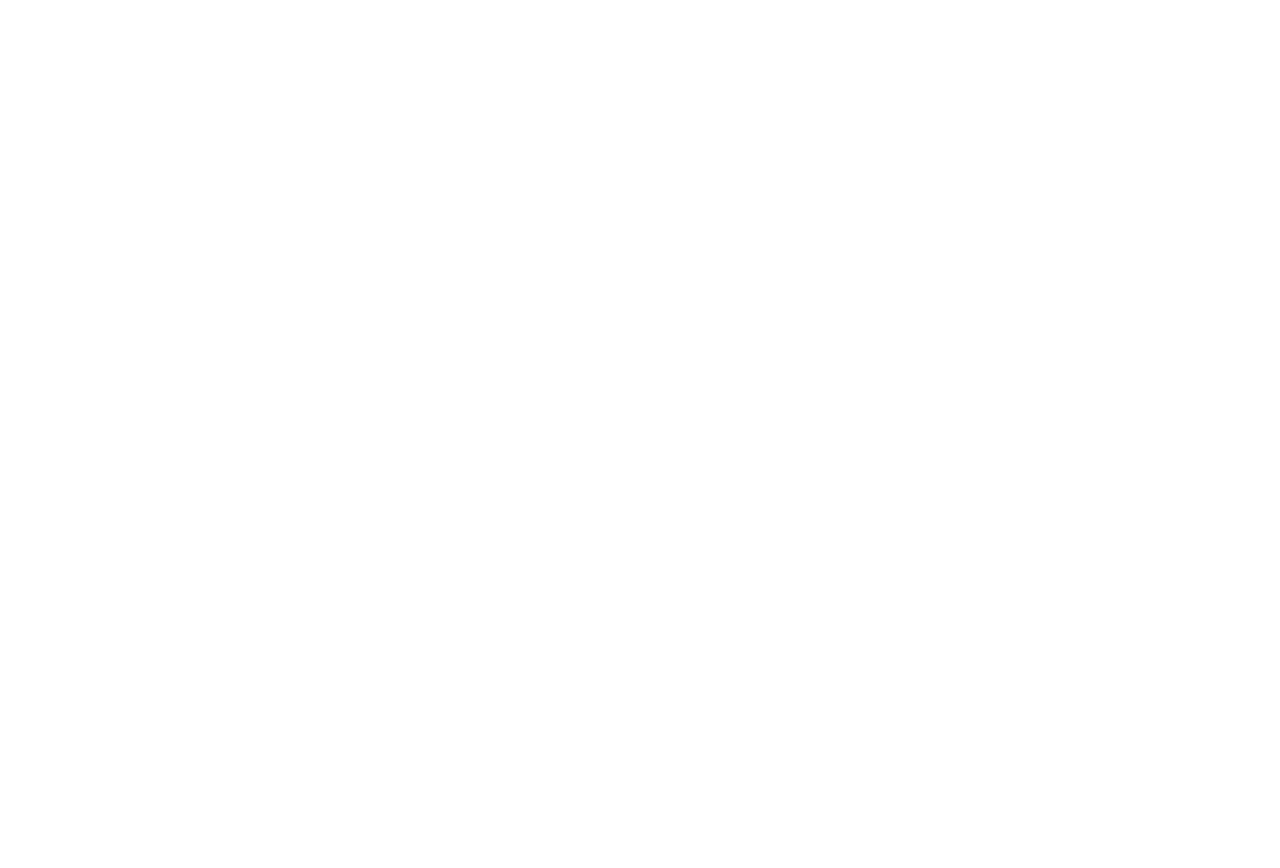
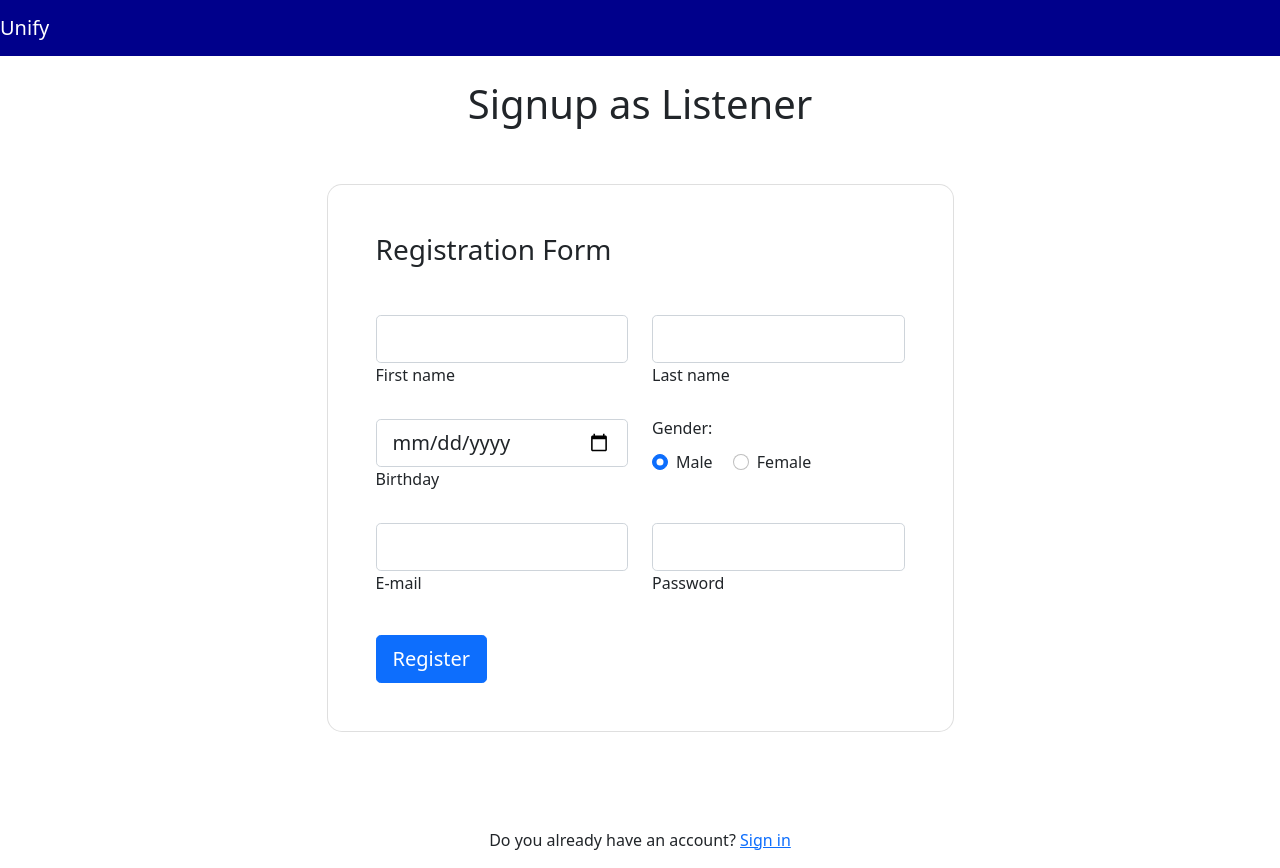
Before and after one commit to lorenzodemenia/PROJECT_BD2, a Flask app: page /signup_listener in a window 1280 px wide. Before the commit the page is empty. Before the commit the page ends 800 px from the top, so only its background shows below. Run offline with Flask 2, Linux system fonts and the light colour scheme.

Commit message:
Ho (in teoria, bisogna vedere) finito il form in html e bisogna fare l'inserimento sul backend in Python, faccio domani FANCULOOOOOOOOOO

```diff
--- a/app.py
+++ b/app.py
@@ -9,7 +9,7 @@ def index():
         return redirect(url_for('login'))#ALtrimenti lo faccio loggare
 
 #----------------------------------------------------Login--------------------------------------------------------------
-#Da fare: implementare l'hashing della password, fare differenza tra un listener e un artist
+#Da fare: implementare l'hashing della password, fare differenza tra un listener e un artist quando questo si logga
 
 
 @app.route("/login", methods=['GET', 'POST'])
@@ -38,28 +38,34 @@ def login():
             return redirect(url_for('login'))
 
     return render_template('login.html')
+#----------------------------------------------------Homepage-----------------------------------------------------------
 
 
 @app.route("/home", methods=['GET', 'POST'])
 @login_required
 def home():
     return render_template('home.html')
+#----------------------------------------------------Signup-------------------------------------------------------------
 
 
-@app.route("/signup", methods=['GET', 'POST'])
+@app.route("/signup")
 def signup():
-
     return render_template('signup.html')
 
 
 @app.route("/signup_listener", methods=['GET', 'POST'])
 def signup_listener():
+    if request.method == 'POST':
+        print(request.form['name'])
+        #Con gli altri campi schianta, boh...
+
     return render_template('signup_listener.html')
 
 
 @app.route("/signup_artist", methods=['GET', 'POST'])
 def signup_artist():
     return render_template('signup_artist.html')
+#----------------------------------------------------Logout-------------------------------------------------------------
 
 
 @app.route('/logout', methods=['GET','POST'])
@@ -67,6 +73,7 @@ def signup_artist():
 def logout():
     logout_user()
     return redirect(url_for('login'))
+#---------------------------------------------------Profile page--------------------------------------------------------
 
 
 @app.route('/profile')
@@ -76,6 +83,7 @@ def profile():
     print(user.name)
 
     return render_template('profile.html', user=user)
+#------------------------------------------------------Run app----------------------------------------------------------
 
 
 if __name__ == '__main__':
--- a/templates/base.html
+++ b/templates/base.html
@@ -6,7 +6,7 @@
     <meta name="viewport" content="width=device-width, initial-scale=1, shrink-to-fit=no">
 
     <!-- Bootstrap CSS -->
-    <link rel="stylesheet" href="https://stackpath.bootstrapcdn.com/bootstrap/4.3.1/css/bootstrap.min.css" integrity="sha384-ggOyR0iXCbMQv3Xipma34MD+dH/1fQ784/j6cY/iJTQUOhcWr7x9JvoRxT2MZw1T" crossorigin="anonymous">
+    <link href="https://cdn.jsdelivr.net/npm/bootstrap@5.0.2/dist/css/bootstrap.min.css" rel="stylesheet" integrity="sha384-EVSTQN3/azprG1Anm3QDgpJLIm9Nao0Yz1ztcQTwFspd3yD65VohhpuuCOmLASjC" crossorigin="anonymous">
     <link rel="stylesheet" href="static/css/style.css">
     <title>{% block title %} {% endblock %}</title>
 
@@ -39,6 +39,6 @@
     <!-- jQuery first, then Popper.js, then Bootstrap JS -->
     <script src="https://code.jquery.com/jquery-3.3.1.slim.min.js" integrity="sha384-q8i/X+965DzO0rT7abK41JStQIAqVgRVzpbzo5smXKp4YfRvH+8abtTE1Pi6jizo" crossorigin="anonymous"></script>
     <script src="https://cdnjs.cloudflare.com/ajax/libs/popper.js/1.14.7/umd/popper.min.js" integrity="sha384-UO2eT0CpHqdSJQ6hJty5KVphtPhzWj9WO1clHTMGa3JDZwrnQq4sF86dIHNDz0W1" crossorigin="anonymous"></script>
-    <script src="https://stackpath.bootstrapcdn.com/bootstrap/4.3.1/js/bootstrap.min.js" integrity="sha384-JjSmVgyd0p3pXB1rRibZUAYoIIy6OrQ6VrjIEaFf/nJGzIxFDsf4x0xIM+B07jRM" crossorigin="anonymous"></script>
+    <script src="https://cdn.jsdelivr.net/npm/bootstrap@5.0.2/dist/js/bootstrap.bundle.min.js" integrity="sha384-MrcW6ZMFYlzcLA8Nl+NtUVF0sA7MsXsP1UyJoMp4YLEuNSfAP+JcXn/tWtIaxVXM" crossorigin="anonymous"></script>
   </body>
 </html>
--- a/templates/signup_listener.html
+++ b/templates/signup_listener.html
@@ -1,10 +1,77 @@
-<!DOCTYPE html>
-<html lang="en">
-<head>
-    <meta charset="UTF-8">
-    <title>Title</title>
-</head>
-<body>
+{% extends "base.html" %}
 
-</body>
-</html>
+{% block content %}
+    <br>
+    <h1 class="text-center">Signup as Listener</h1>
+
+    {% if messages %}
+        <div class="alert alert-danger" role="alert">
+            get_flashed_messages()
+        </div>
+    {% endif %}
+
+    <div class="container py-5 h-100">
+        <div class="row justify-content-center align-items-center h-100">
+            <div class="col-12 col-lg-9 col-xl-7">
+                <div class="card shadow-2-strong card-registration" style="border-radius: 15px;">
+                    <div class="card-body p-4 p-md-5">
+                        <h3 class="mb-4 pb-2 pb-md-0 mb-md-5">Registration Form</h3>
+                        <form method="POST">
+                            <div class="row">
+                                <div class="col-md-6 mb-4">
+                                    <div class="form-outline">
+                                        <input type="text" id="name" name="name" class="form-control form-control-lg" />
+                                        <label class="form-label" for="name">First name</label>
+                                    </div>
+                                </div>
+                                <div class="col-md-6 mb-4">
+                                    <div class="form-outline">
+                                        <input type="text" id="surname" name="surname" class="form-control form-control-lg" />
+                                        <label class="form-label" for="surname">Last name</label>
+                                    </div>
+                                </div>
+                            </div>
+                            <div class="row">
+                                <div class="col-md-6 mb-4 d-flex align-items-center">
+                                    <div class="form-outline datepicker w-100">
+                                        <input type="date" class="form-control form-control-lg" id="birthday" name="birthday"/>
+                                        <label for="birthday" class="form-label">Birthday</label>
+                                    </div>
+                                </div>
+                                <div class="col-md-6 mb-4">
+                                    <h6 class="mb-2 pb-1">Gender: </h6>
+                                    <div class="form-check form-check-inline">
+                                        <input class="form-check-input" type="radio" name="inlineRadioOptions" id="maleGender" value="1" checked/>
+                                        <label class="form-check-label" for="maleGender">Male</label>
+                                    </div>
+                                    <div class="form-check form-check-inline">
+                                        <input class="form-check-input" type="radio" name="inlineRadioOptions" id="femaleGender" value="2" />
+                                        <label class="form-check-label" for="femaleGender">Female</label>
+                                    </div>
+                                </div>
+                            </div>
+                            <div class="row">
+                                <div class="col-md-6 mb-4 pb-2">
+                                    <div class="form-outline">
+                                        <input type="email" id="mail" name="mail" class="form-control form-control-lg" />
+                                        <label class="form-label" for="mail">E-mail</label>
+                                    </div>
+                                </div>
+                                <div class="col-md-6 mb-4 pb-2">
+                                    <div class="form-outline">
+                                        <input type="password" id="pwd" name="pwd" class="form-control form-control-lg" />
+                                        <label class="form-label" for="pwd">Password</label>
+                                    </div>
+                                </div>
+                            </div>
+                            <button type="submit" class="btn btn-primary btn-lg">Register</button>
+                        </form>
+                    </div>
+                </div>
+            </div>
+        </div>
+    </div>
+    <br>
+    <br>
+    <p class="text-center">Do you already have an account? <a href="{{ url_for('login') }}">Sign in</a></p>
+{% endblock %}
```
Also changed, not shown: templates/login.html (+8 -7 lines).
